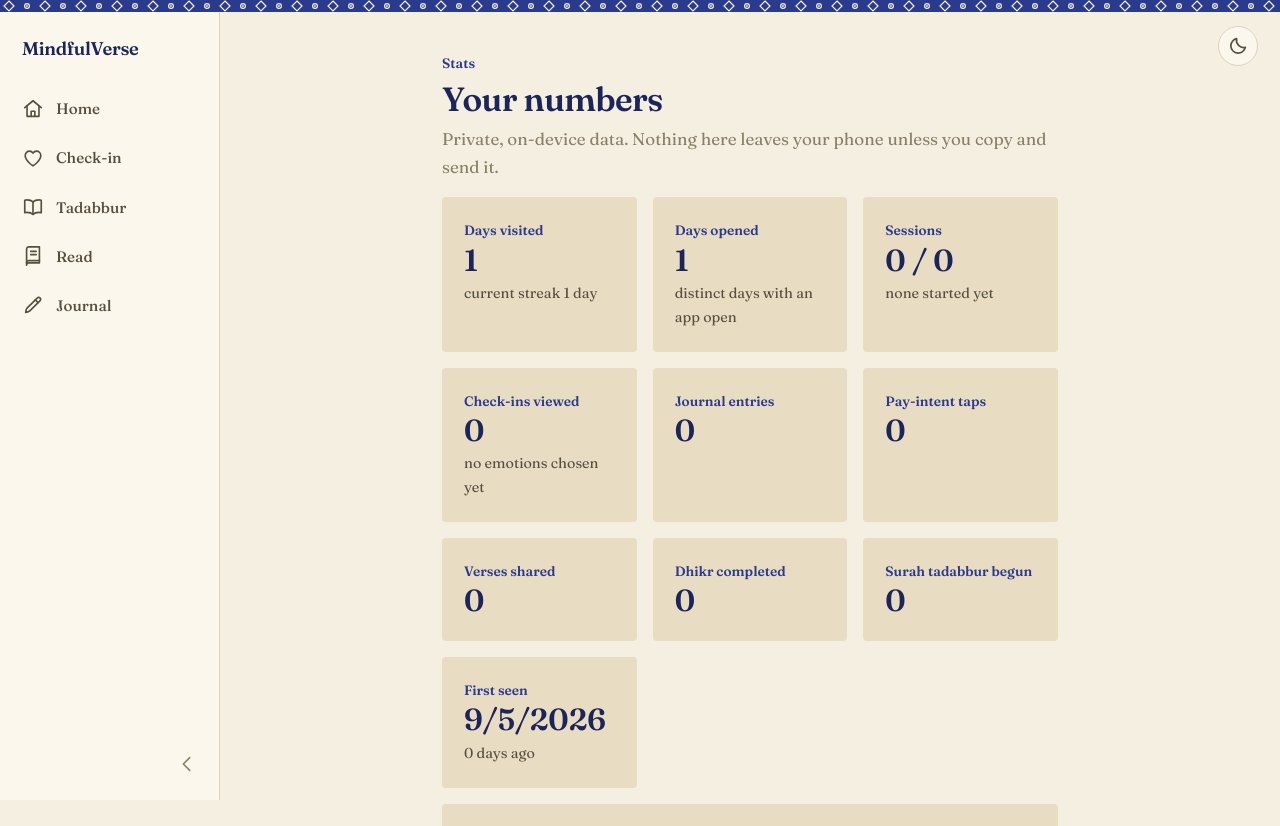
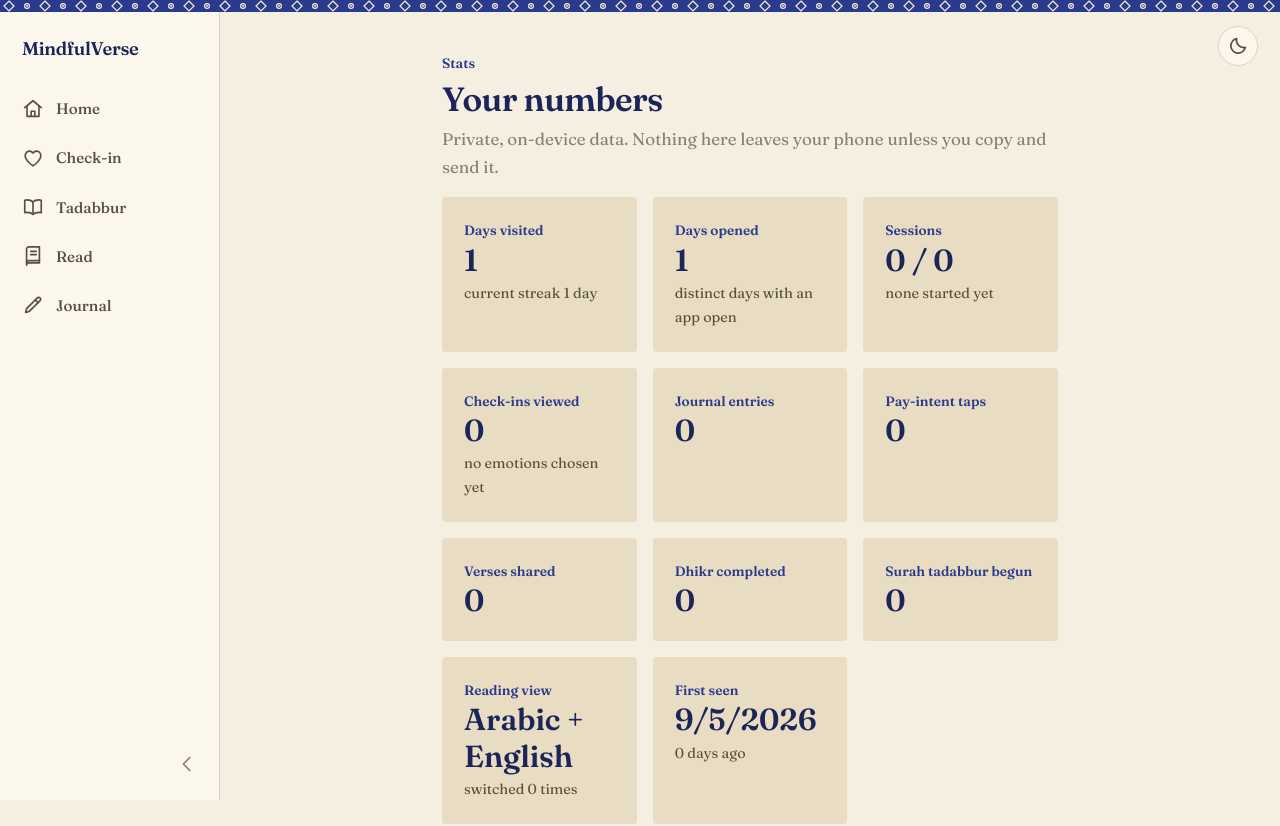
Before and after one commit to mohammedfirdouss/MindfulVerse, a React (Vite) app: page /stats in a window 1280 px wide. Shown: the top 826 px of the page. Built offline with nearby package versions, Linux system fonts and the light colour scheme.

Commit message:
feat: add read view tracking and display in stats summary

```diff
--- a/src/pages/Stats.tsx
+++ b/src/pages/Stats.tsx
@@ -8,6 +8,7 @@ import { currentStreak, totalVisitDays } from "../lib/progress";
 import { getEntries } from "../lib/journal";
 
 const FIRST_SEEN_KEY = "mindfulverse.firstSeen.v1";
+const READ_VIEW_KEY = "mindfulverse.readView.v1";
 
 interface StatsSnapshot {
   eventCount: number;
@@ -24,6 +25,8 @@ interface StatsSnapshot {
   payTaps: number;
   versesShared: number;
   dhikrCompleted: number;
+  readViewSwitches: number;
+  readView: string;
   firstSeen: number | null;
   daysSinceFirstSeen: number | null;
 }
@@ -57,6 +60,7 @@ function computeStats(): StatsSnapshot {
   let payTaps = 0;
   let versesShared = 0;
   let dhikrCompleted = 0;
+  let readViewSwitches = 0;
   const emotions = new Map<string, number>();
 
   for (const { t, e } of events) {
@@ -83,6 +87,9 @@ function computeStats(): StatsSnapshot {
         break;
       case "dhikr_complete":
         dhikrCompleted++;
+        break;
+      case "read_view":
+        readViewSwitches++;
         break;
       case "journal_save":
         break;
@@ -117,6 +124,13 @@ function computeStats(): StatsSnapshot {
     payTaps,
     versesShared,
     dhikrCompleted,
+    readViewSwitches,
+    // The settled preference matters more than switch counts: this is the
+    // persisted reader setting, defaulting to "with translation".
+    readView:
+      localStorage.getItem(READ_VIEW_KEY) === "arabic"
+        ? "Arabic only"
+        : "with translation",
     firstSeen,
     daysSinceFirstSeen,
   };
@@ -145,6 +159,7 @@ function summaryText(s: StatsSnapshot): string {
     `Verses shared: ${s.versesShared}`,
     `Dhikr completed: ${s.dhikrCompleted}`,
     `Surah tadabbur begun: ${s.surahTadabburStarted}`,
+    `Reading view: ${s.readView} (${s.readViewSwitches} switches)`,
   ].join("\n");
 }
 
@@ -242,6 +257,11 @@ export default function Stats() {
             <Metric label="Dhikr completed" value={String(stats.dhikrCompleted)} />
             <Metric label="Surah tadabbur begun" value={String(stats.surahTadabburStarted)} />
             <Metric
+              label="Reading view"
+              value={stats.readView === "Arabic only" ? "Arabic" : "Arabic + English"}
+              note={`switched ${stats.readViewSwitches} time${stats.readViewSwitches === 1 ? "" : "s"}`}
+            />
+            <Metric
               label="First seen"
               value={
                 stats.firstSeen !== null
```
